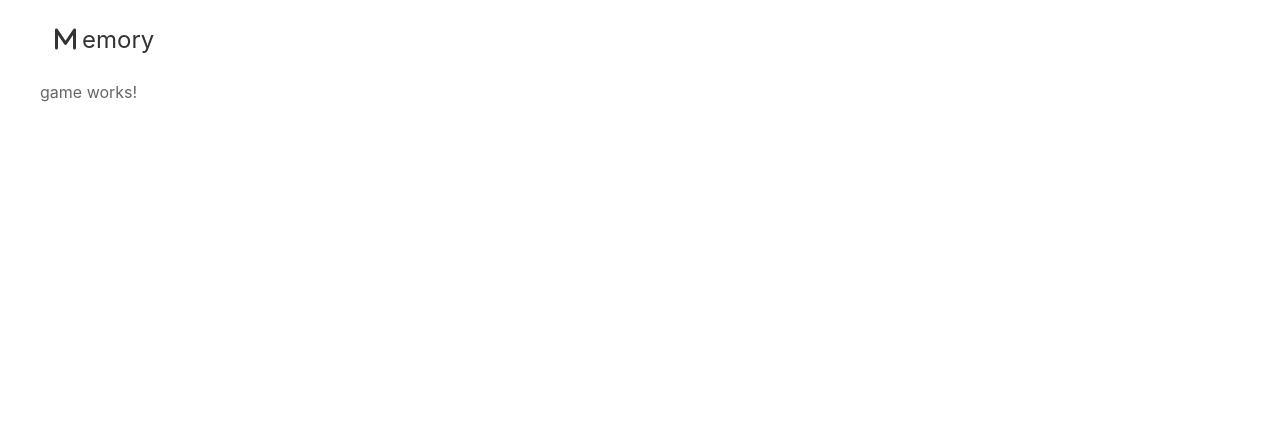
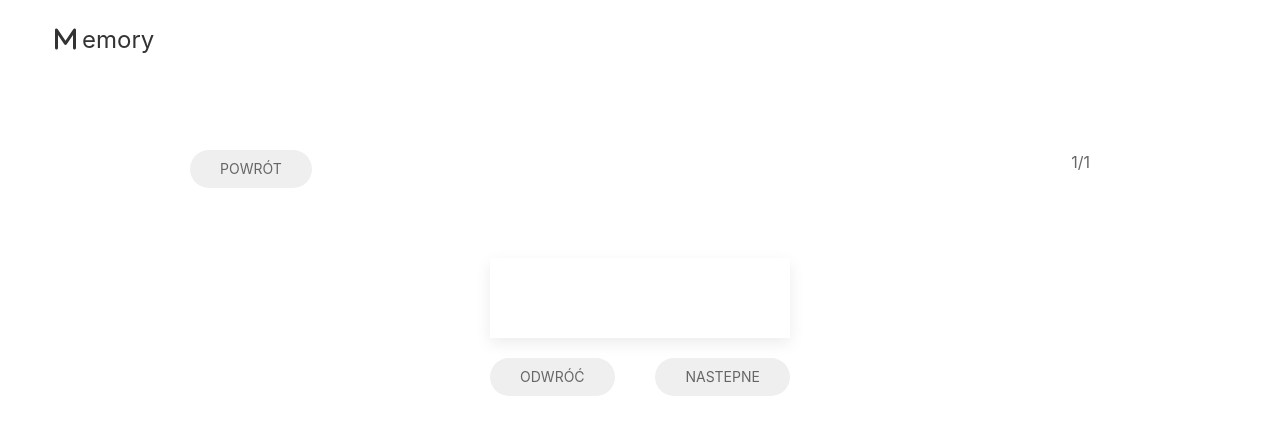
Before and after one commit to kozzy93/memory, an Angular app: page /game/1 in a window 1280 px wide. Shown: the top 434 px of the page. Built offline with nearby package versions, Linux system fonts and the light colour scheme; no server answers.

Commit message:
Komponent gry

```diff
--- a/src/app/features/game/game.component.html
+++ b/src/app/features/game/game.component.html
@@ -1 +1,25 @@
-<p>game works!</p>
+<div class="uk-section">
+  <div class="uk-container uk-container-small uk-text-center">
+    <div class="uk-flex uk-flex-between">
+      <button class="uk-button uk-border-pill" [routerLink]="['']">Powrót</button>
+      <span>{{cardIndex + 1}}/{{cards.length}}</span>
+    </div>
+    <div class="uk-width-1-3 uk-margin-auto uk-margin-large-top">
+      <div class="uk-card uk-card-default uk-card-body">
+        {{showTranslation ? actualCard().translation : actualCard().word}}
+      </div>
+      <div class="uk-flex-between uk-flex uk-margin">
+        <button class="uk-button uk-border-pill"
+                [ngClass]="showTranslation ? 'uk-disabled' : ''"
+                (click)="reverse()">
+          Odwróć
+        </button>
+        <button class="uk-button uk-border-pill"
+                [ngClass]="(cardIndex + 1 === cards.length) ? 'uk-disabled': ''"
+                (click)="next()">
+          Nastepne
+        </button>
+      </div>
+    </div>
+  </div>
+</div>
--- a/src/app/features/game/game.component.ts
+++ b/src/app/features/game/game.component.ts
@@ -1,15 +1,49 @@
-import { Component, OnInit } from '@angular/core';
+import { Component, OnInit } from "@angular/core";
+import { Card } from "../../models/card-model";
+import { CardsService } from "../../services/cards.service";
+import { ActivatedRoute } from "@angular/router";
 
 @Component({
-  selector: 'app-game',
-  templateUrl: './game.component.html',
-  styleUrls: ['./game.component.css']
+  selector: "app-game",
+  templateUrl: "./game.component.html",
+  styleUrls: ["./game.component.css"],
 })
 export class GameComponent implements OnInit {
+  cards: Card[] = [{ word: "", translation: "" }];
+  categoryId: number = 0;
+  cardIndex: number = 0;
+  showTranslation = false;
 
-  constructor() { }
+  constructor(
+    private cardsService: CardsService,
+    private activeRoute: ActivatedRoute
+  ) {}
 
   ngOnInit(): void {
+    this.activeRoute.paramMap.subscribe(param => {
+      const idString = param.get("id");
+      if (idString) {
+        const id = Number.parseInt(idString);
+        this.categoryId = id;
+        this.cardsService
+          .getCardsForCategory(id)
+          .subscribe(cards => (this.cards = cards));
+      }
+    });
   }
 
+  actualCard() {
+    return this.cards[this.cardIndex];
+  }
+
+  reverse() {
+    this.showTranslation = true;
+  }
+
+  next() {
+    if (this.cardIndex < this.cards.length) {
+      ++this.cardIndex;
+      this.showTranslation = false;
+    }
+  }
 }
```
